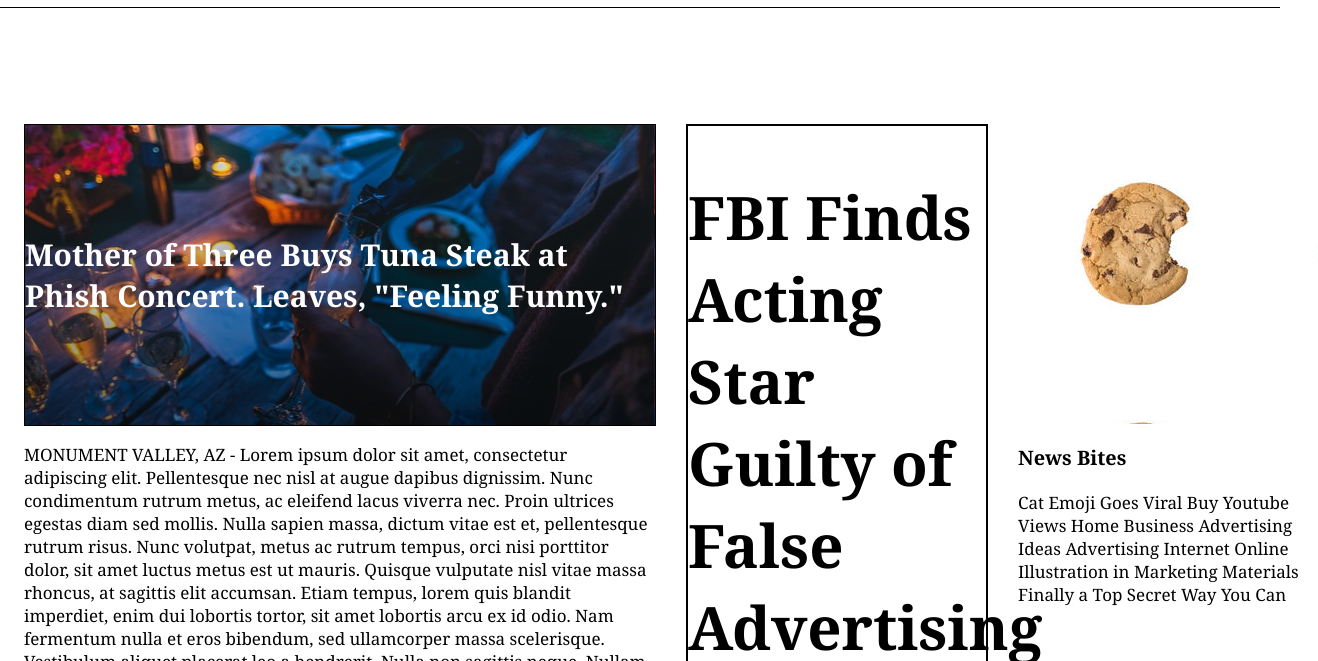
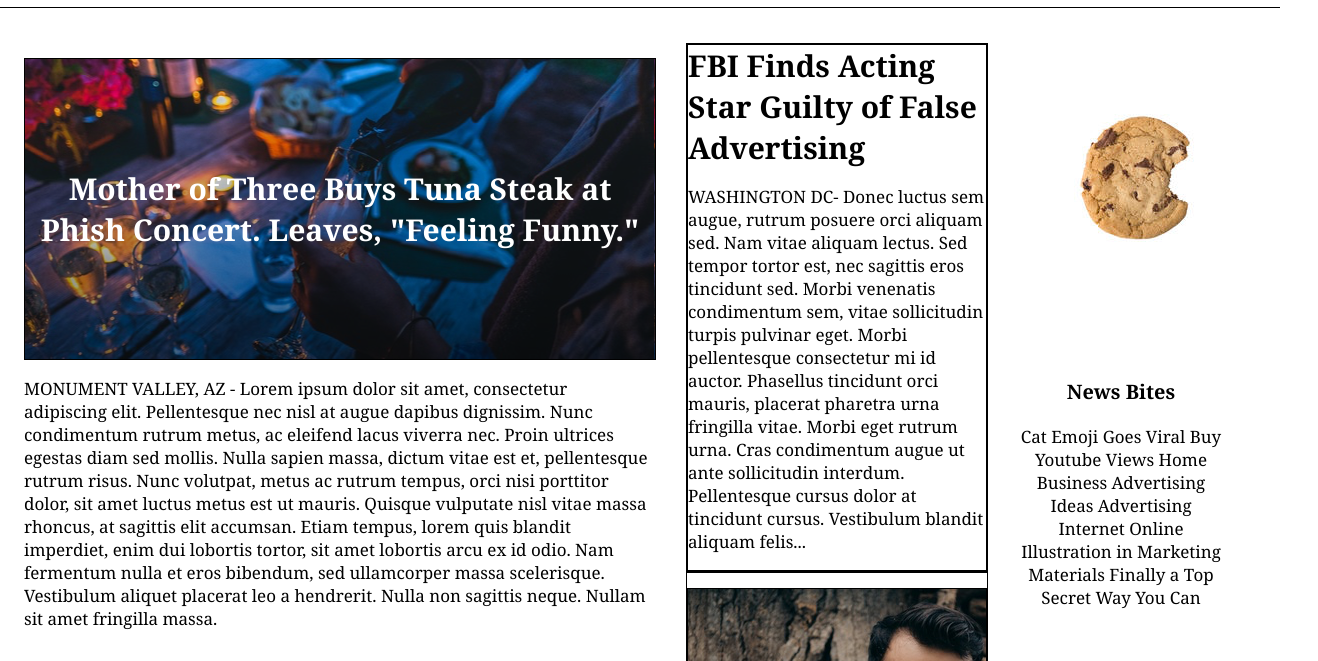
Before and after one commit to hmirlo/mytimes, a plain HTML site: page index.html in a window 1280 px wide. Shown: the part 73-734 px from the top of the page, 1318 px wide, since content can reach past the window. Drawn offline with Linux system fonts and the light colour scheme.

Commit message:
index.html resources

```diff
--- a/index.html
+++ b/index.html
@@ -131,21 +131,20 @@
     </div> <!-- couumn medium-->
       <!-- small cloumn content-->
       <div class="column small">
-        <div class="story">
-          <div class="image cookie">
-            <!-- No content inside cookie image-->
-          </div> <!--image cookie  div-->
-          <div class="text-content">
-            <h3>
-              News Bites
-            </h3>
-            <p>
-              Cat Emoji Goes Viral Buy Youtube Views Home Business Advertising
-              Ideas Advertising Internet Online Illustration in Marketing
-              Materials Finally a Top Secret Way You Can
-            </p>
-          </div> <!--text-content div-->
-        </div>  <!-- story div-->
+        <div class="image cookie">
+        </div>
+        <div class="news-bites">
+          <h3>
+            News Bites
+          </h3>
+          <span class="bite">Cat Emoji Goes Viral</span>
+          <span class="bite">Buy Youtube Views</span>
+          <span class="bite">Home Business Advertising</span>
+          <span class="bite">Ideas Advertising Internet</span>
+          <span class="bite">Online Illustration in Marketing</span>
+          <span class="bite">Materials Finally a Top Secret Way You Can</span>
+        </div><!-- news-bites-->
       </div>  <!-- column div -->
-    </body>
+    </div> <!-- content div -->
+  </body>
 </html>
--- a/resources/css/index.css
+++ b/resources/css/index.css
@@ -1,3 +1,6 @@
+html {
+  display: block;
+}
 body {
   margin: 0;
   font-family: "Georgia", serif;
@@ -15,6 +18,8 @@ body {
   height: 80px;
   align-items: center;
   z-index: 1;
+  position: fixed;
+  background-color: white;
 }
 
 .head-3 {
@@ -73,14 +78,45 @@ width: 630px;
  .cats {
    background-image: url("../images/img-story-3.png");
 }
-
+h2 {
+  margin-top: 0;
+  margin-bottom: 0;
+  font-size: 30px;
+  font-weight: bold;
+}
 /* small column */
  .column.small {
 width: 240px;
+text-align: center;
+
 }
 
- .cookie {
+.cookie {
   background-image: url("../images/img-news-bite.png");
+  background-repeat: no-repeat;
+  height: 240px;
+}
+.news-bites h2 {
+  font-size: 16px;
+ font-weight: bold;
+ text-align: center;
+ margin-bottom: 41px;
+
+}
+ .news-bites .bites   {
+
+ padding: 11px 20px;
+ display: block;
+ border-bottom: black 1px solid;
+ background-color: WhiteSmoke;
+ font-family: Verdana;
+ font-size: 12px;
+ color: DimGray;
+
+}
+
+.bites {
+
 }
 
 /* General column CSS */
@@ -101,6 +137,14 @@ margin-right: 32px;
   flex-direction: column;
   justify-content: center;
   height: 300px;
+  flex-direction: column;
+  justify-content: center;
+  height: 300px;
+  margin-top: 15px;
+  font-weight: bold;
+  font-size: 30px;
+  color: white;
+  text-align: center;
 
 }
 .image span {
@@ -109,6 +153,7 @@ margin-right: 32px;
  font-size: 30px;
  color: white;
  display: flex;
+
 
 
  }
```
